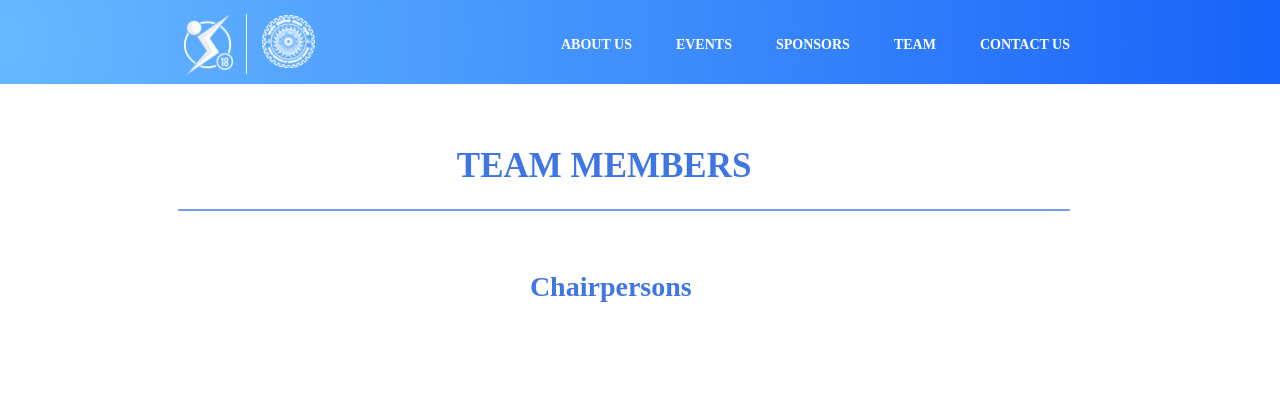
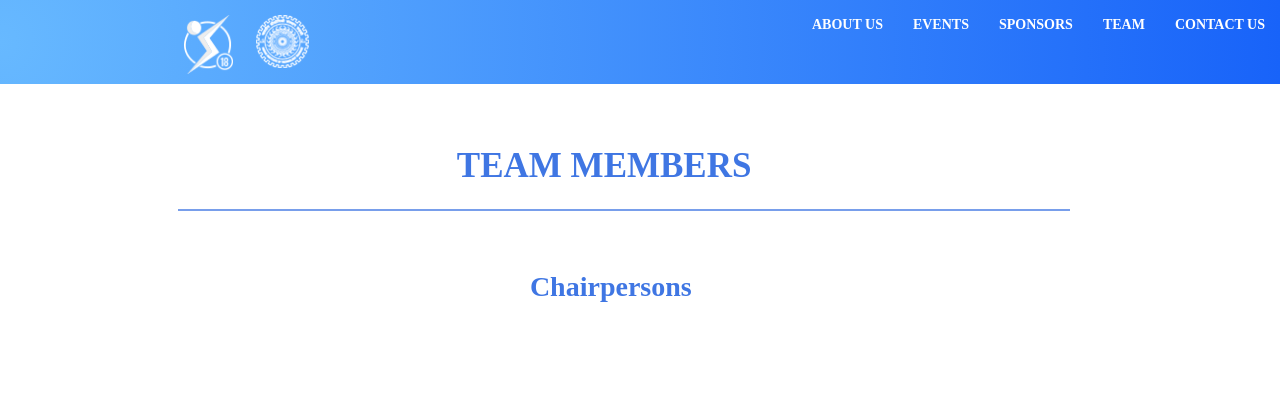
Before and after one commit to VarunBhandia/DesignStudioSangram, a PHP site: page /team.php in a window 1280 px wide. Shown: the top 397 px of the page. Run offline with PHP 8.4, Linux system fonts and the light colour scheme.

Commit message:
Navbar php

```diff
--- a/navbar.php
+++ b/navbar.php
@@ -14,17 +14,16 @@
                           </button>
                             <ul class="nav navbar-nav">
                             <li class="leftlogo"><a href="index.php"><img src="img/logo.png" alt="Sangram'18 Logo" class="logo"> </a></li>
-                            <li class="vl"></li>
                             <li class="leftlogo"><a href="#"><img src="img/iitr_logo.png" alt="Sangram'18 Logo" class="iitr_logo"> </a></li>
                         </ul>
                                 </div>
                         <div class="collapse navbar-collapse" id="myNavbar">
                             <ul class="nav navbar-nav navbar-right">
-                                <li class="nav-items"><a href="index.php#about" class="navbar_link">ABOUT US</a></li>
-                                <li class="nav-items"><a href="events.php" class="navbar_link">EVENTS</a></li>
-                                <li class="nav-items"><a href="sponsors.php" class="navbar_link">SPONSORS</a></li>
-                                <li class="nav-items"><a href="team.php" class="navbar_link">TEAM</a></li>
-                                <li class="nav-items"><a href="index.php#footer_index" class="navbar_link" style="padding-right: 14em;">CONTACT US</a></li>
+                                <li class=""><a href="index.php#about" class="navbar_link nav-items">ABOUT US</a></li>
+                                <li class=""><a href="events.php" class="navbar_link nav-items">EVENTS</a></li>
+                                <li class=""><a href="sponsors.php" class="navbar_link nav-items">SPONSORS</a></li>
+                                <li class=""><a href="team.php" class="navbar_link nav-items">TEAM</a></li>
+                                <li class=""><a href="index.php#footer_index" class="padding14 navbar_link nav-items">CONTACT US</a></li>
                             </ul>
                         </div>
                     </div>
@@ -32,3 +31,37 @@
             </div>
             <div class="col-md-1"></div>
 </div>
+<!--
+<div class="row">
+            <div class="col-md-1"></div>
+            <div class="col-md-10">
+                <nav class="navbar-fixed-top">
+                    <div class="gradient-background"></div>
+
+                    <div class="container-fluid">
+                        <div class="navbar-header" style="margin-top: 1em;">
+                          <button type="button" class="navbar-toggle" data-toggle="collapse" data-target="#myNavbar">
+                            <span class="icon-bar" style="background-color:white;"></span>
+                            <span class="icon-bar" style="background-color:white;"></span>
+                            <span class="icon-bar" style="background-color:white;"></span>
+                          </button>
+                            <ul class="nav navbar-nav">
+                            <li class="leftlogo"><a href="index.php"><img src="img/logo.png" alt="Sangram'18 Logo" class="logo"> </a></li>
+                            <li class="leftlogo"><a href="#"><img src="img/iitr_logo.png" alt="Sangram'18 Logo" class="iitr_logo"> </a></li>
+                        </ul>
+                                </div>
+                        <div class="collapse navbar-collapse" id="myNavbar">
+                            <ul class="nav navbar-nav navbar-right">
+                                <li class=""><a href="index.php#about" class="navbar_link nav-items">ABOUT US</a></li>
+                                <li class=""><a href="events.php" class="navbar_link nav-items">EVENTS</a></li>
+                                <li class=""><a href="sponsors.php" class="navbar_link nav-items">SPONSORS</a></li>
+                                <li class=""><a href="team.php" class="navbar_link nav-items">TEAM</a></li>
+                                <li class=""><a href="index.php#footer_index" class="padding14 navbar_link nav-items">CONTACT US</a></li>
+                            </ul>
+                        </div>
+                    </div>
+                </nav>
+            </div>
+            <div class="col-md-1"></div>
+</div>
+-->
```
Also changed, not shown: index.php (+7 -9 lines).
